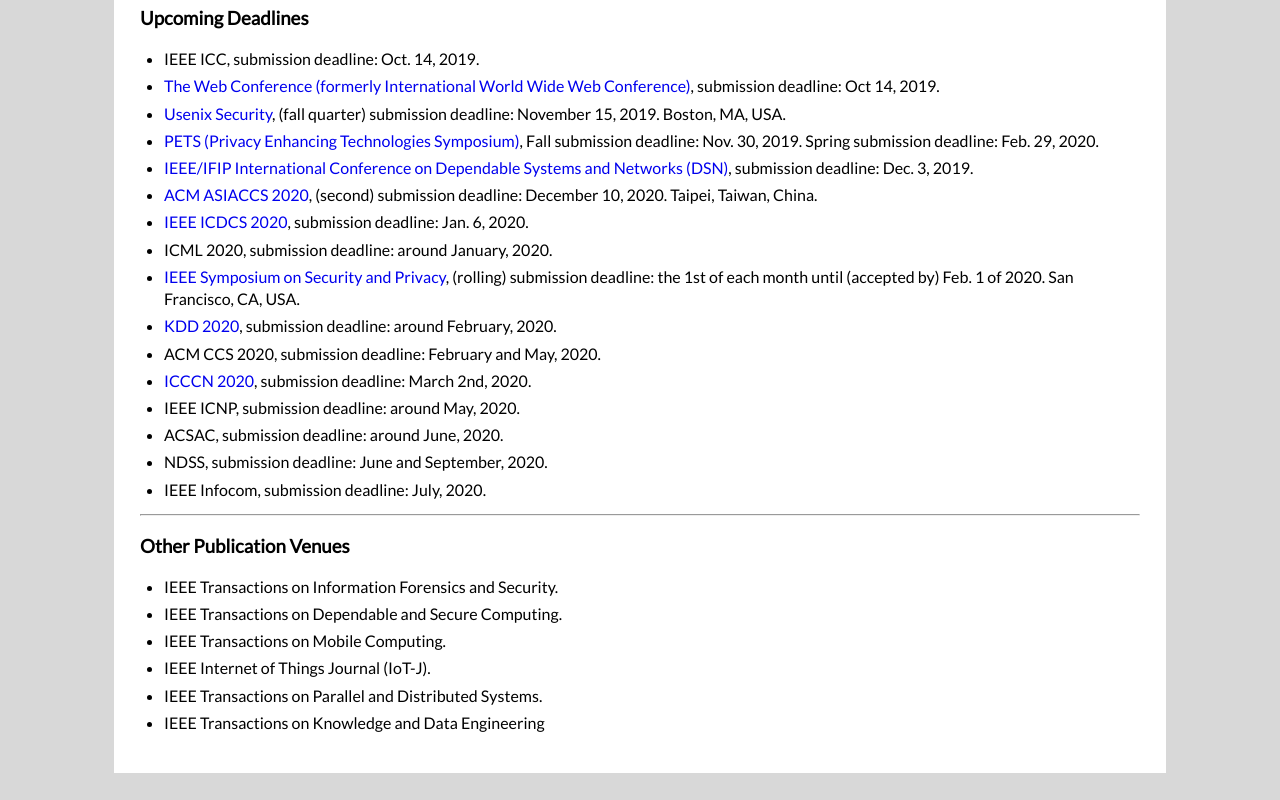
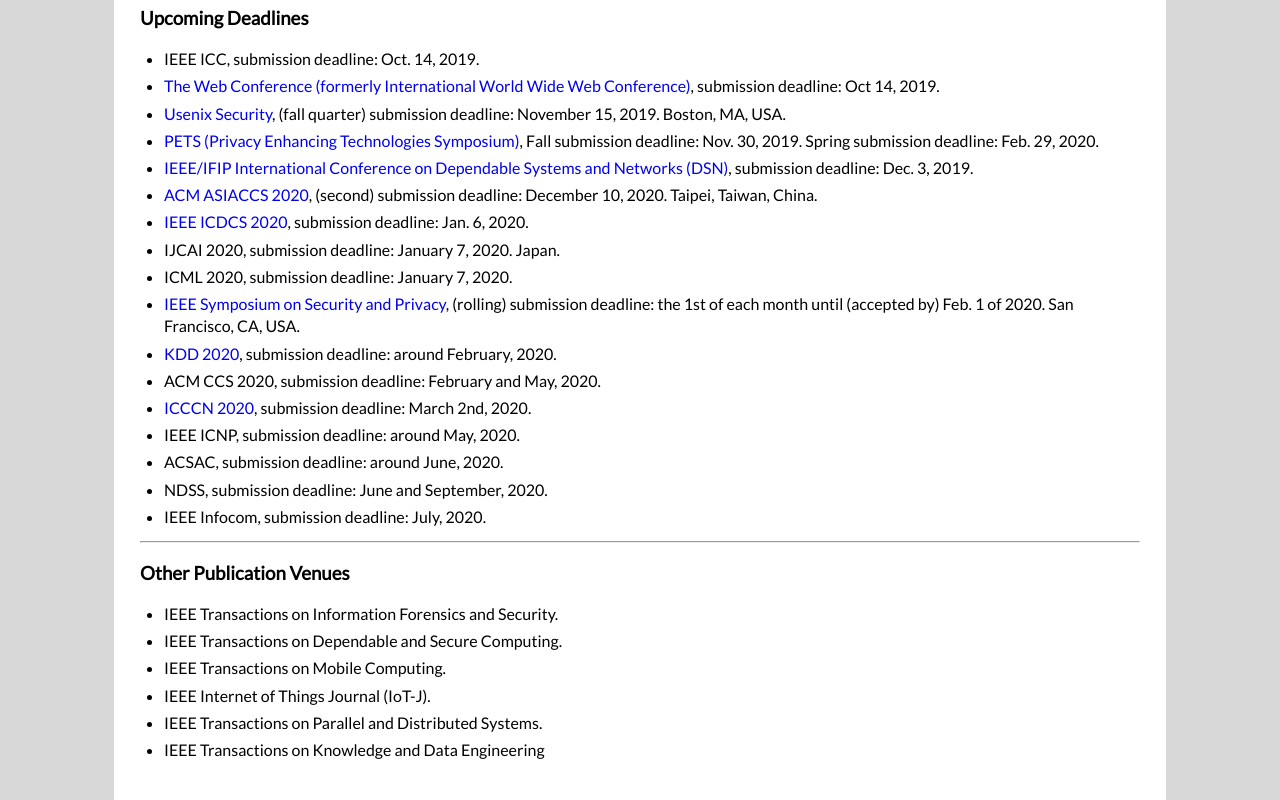
Before and after one commit to guoyuanxiong/yanmingong.github.io, a plain HTML site: page advising.html in a window 1280 px wide. Shown: the part 1272-2072 px from the top of the page. Before the commit the page ends 2045 px from the top, so only its background shows below. Drawn offline with Linux system fonts and the light colour scheme.

Commit message:
Update advising.html

```diff
--- a/advising.html
+++ b/advising.html
@@ -218,8 +218,11 @@
 	</li>
 	<li><a href="https://icdcs2020.sg/" target="_blank">IEEE ICDCS 2020</a>, submission deadline: Jan. 6, 2020.
 	</li>
-	<li>ICML 2020, submission deadline: around January, 2020.
-    	<li><a href="http://www.ieee-security.org/TC/SP2020/index.html" target="_blank">IEEE Symposium on Security and Privacy</a>, (rolling) submission deadline: the 1st of each month until (accepted by) Feb. 1 of 2020. San Francisco, CA, USA.
+	<li>IJCAI 2020, submission deadline: January 7, 2020. Japan.
+	</li>
+	<li>ICML 2020, submission deadline: January 7, 2020.
+    	</li>
+	<li><a href="http://www.ieee-security.org/TC/SP2020/index.html" target="_blank">IEEE Symposium on Security and Privacy</a>, (rolling) submission deadline: the 1st of each month until (accepted by) Feb. 1 of 2020. San Francisco, CA, USA.
 	</li>
 
     <li><a href="https://www.kdd.org/kdd2020/" target="_blank"> KDD 2020</a>, submission deadline: around February, 2020.
```
